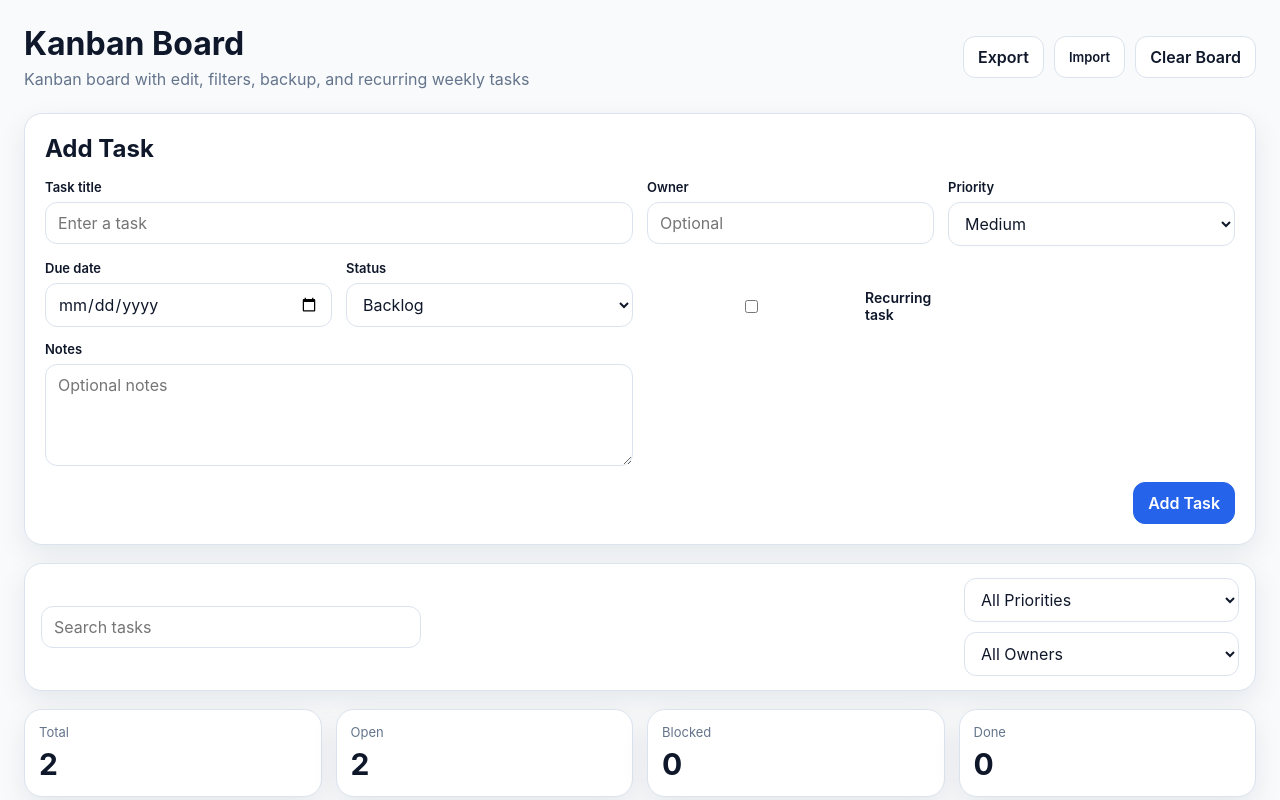
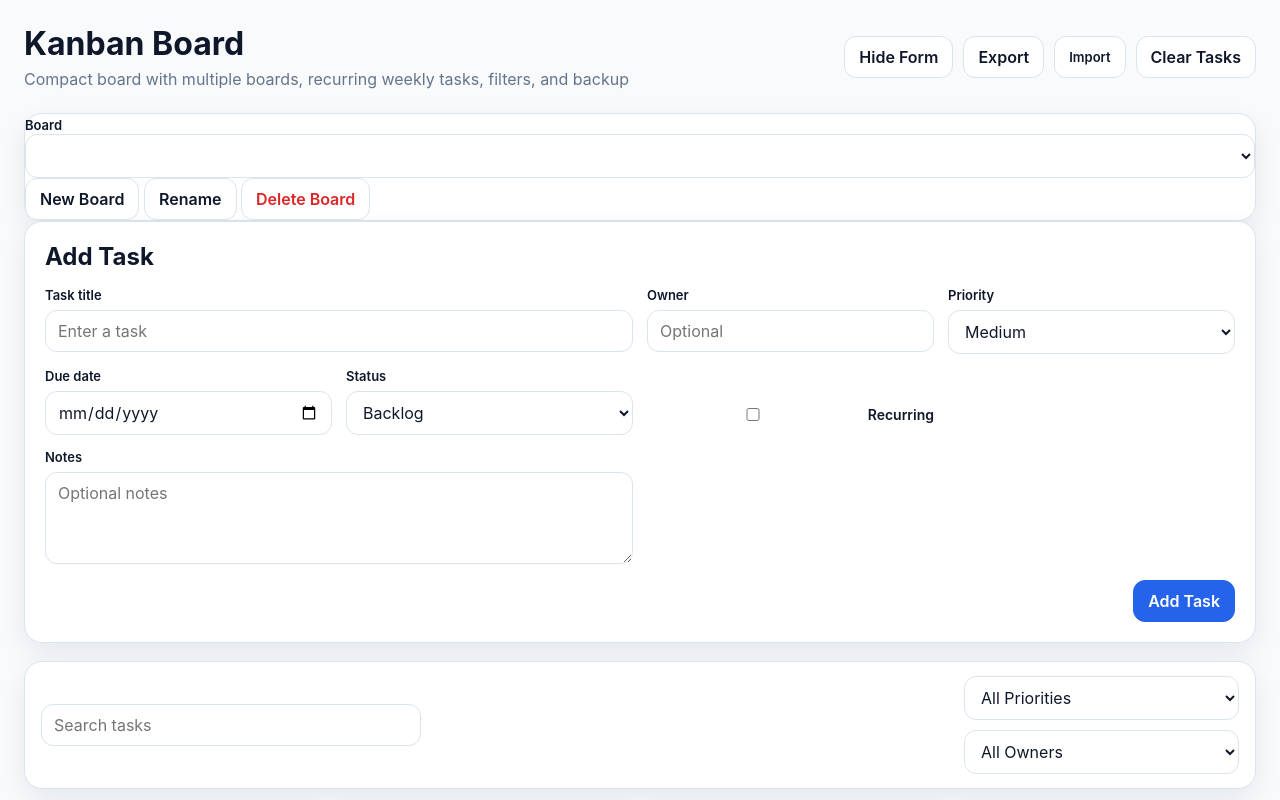
Before and after one commit to hmelmahay/Kanban, a plain HTML site: page index.html in a window 1280 px wide. Shown: the top 800 px of the page. Drawn offline with Linux system fonts and the light colour scheme.

Commit message:
Update index.html

```diff
--- a/index.html
+++ b/index.html
@@ -8,25 +8,44 @@
 </head>
 <body>
   <header class="topbar">
-    <div>
+    <div class="title-wrap">
       <h1>Kanban Board</h1>
-      <p class="subtitle">Kanban board with edit, filters, backup, and recurring weekly tasks</p>
+      <p class="subtitle">Compact board with multiple boards, recurring weekly tasks, filters, and backup</p>
     </div>
+
     <div class="topbar-actions">
+      <button id="toggleFormBtn" class="btn btn-secondary">Hide Form</button>
       <button id="exportBtn" class="btn btn-secondary">Export</button>
       <label class="btn btn-secondary import-label">
         Import
         <input id="importFile" type="file" accept=".json" hidden />
       </label>
-      <button id="clearBoardBtn" class="btn btn-secondary">Clear Board</button>
+      <button id="clearBoardBtn" class="btn btn-secondary">Clear Tasks</button>
     </div>
   </header>
 
   <main class="app-shell">
-    <section class="panel add-task-card">
-      <h2 id="formTitle">Add Task</h2>
+    <section class="panel board-switcher-panel">
+      <div class="board-switcher">
+        <div class="board-switcher-left">
+          <label for="boardSelect">Board</label>
+          <select id="boardSelect"></select>
+        </div>
 
-      <div class="form-grid">
+        <div class="board-switcher-actions">
+          <button id="newBoardBtn" class="btn btn-secondary">New Board</button>
+          <button id="renameBoardBtn" class="btn btn-secondary">Rename</button>
+          <button id="deleteBoardBtn" class="btn btn-danger">Delete Board</button>
+        </div>
+      </div>
+    </section>
+
+    <section id="taskFormPanel" class="panel add-task-card">
+      <div class="section-header compact-header">
+        <h2 id="formTitle">Add Task</h2>
+      </div>
+
+      <div class="form-grid compact-grid">
         <div class="field field-wide">
           <label for="taskTitle">Task title</label>
           <input id="taskTitle" type="text" placeholder="Enter a task" />
@@ -64,43 +83,43 @@
         <div class="field field-checkbox">
           <label class="checkbox-row">
             <input id="taskRecurring" type="checkbox" />
-            <span>Recurring task</span>
+            <span>Recurring</span>
           </label>
         </div>
 
         <div id="recurrenceFields" class="recurrence-grid hidden">
           <div class="field">
-            <label for="taskRecurrenceInterval">Repeat every</label>
+            <label for="taskRecurrenceInterval">Every</label>
             <input id="taskRecurrenceInterval" type="number" min="1" value="1" />
           </div>
 
           <div class="field">
-            <label for="taskRecurrenceDay">On</label>
+            <label for="taskRecurrenceDay">Day</label>
             <select id="taskRecurrenceDay">
-              <option value="0">Sunday</option>
-              <option value="1">Monday</option>
-              <option value="2">Tuesday</option>
-              <option value="3">Wednesday</option>
-              <option value="4">Thursday</option>
-              <option value="5" selected>Friday</option>
-              <option value="6">Saturday</option>
+              <option value="0">Sun</option>
+              <option value="1">Mon</option>
+              <option value="2">Tue</option>
+              <option value="3">Wed</option>
+              <option value="4">Thu</option>
+              <option value="5" selected>Fri</option>
+              <option value="6">Sat</option>
             </select>
           </div>
         </div>
 
-        <div class="field field-wide">
+        <div class="field field-wide field-full">
           <label for="taskNotes">Notes</label>
-          <textarea id="taskNotes" rows="4" placeholder="Optional notes"></textarea>
+          <textarea id="taskNotes" rows="2" placeholder="Optional notes"></textarea>
         </div>
       </div>
 
-      <div class="form-actions">
+      <div class="form-actions compact-actions">
         <button id="cancelEditBtn" class="btn btn-secondary hidden">Cancel Edit</button>
         <button id="saveTaskBtn" class="btn btn-primary">Add Task</button>
       </div>
     </section>
 
-    <section class="panel toolbar">
+    <section class="panel toolbar compact-toolbar">
       <div class="toolbar-left">
         <input id="searchInput" type="text" placeholder="Search tasks" />
       </div>
@@ -119,7 +138,7 @@
       </div>
     </section>
 
-    <section class="stats-row">
+    <section class="stats-row compact-stats">
       <div class="stat-card">
         <div class="stat-label">Total</div>
         <div class="stat-value" id="statTotal">0</div>
@@ -138,7 +157,7 @@
       </div>
     </section>
 
-    <section class="board">
+    <section class="board compact-board">
       <div class="column" data-status="backlog">
         <div class="column-header">
           <h3>Backlog</h3>
```
